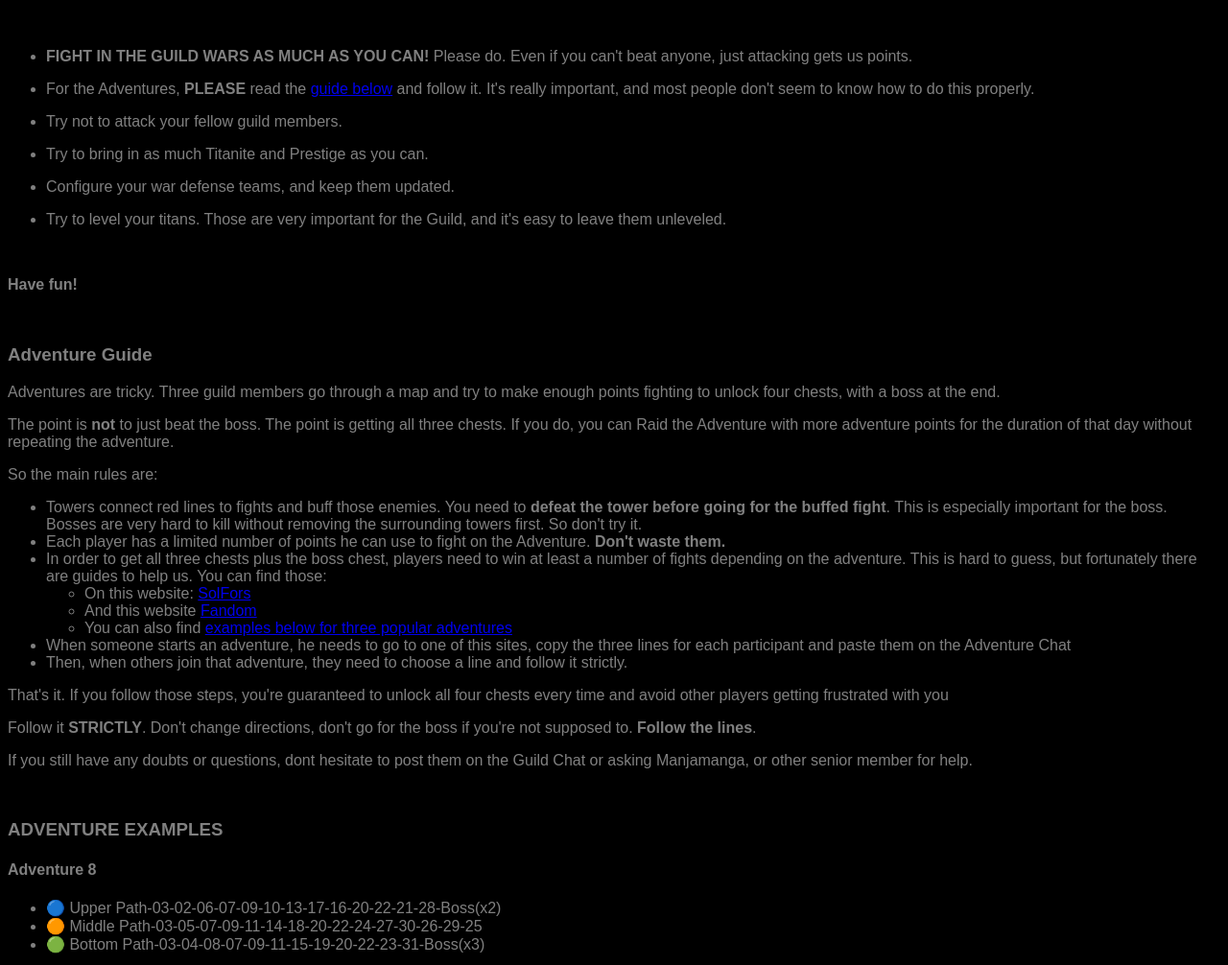
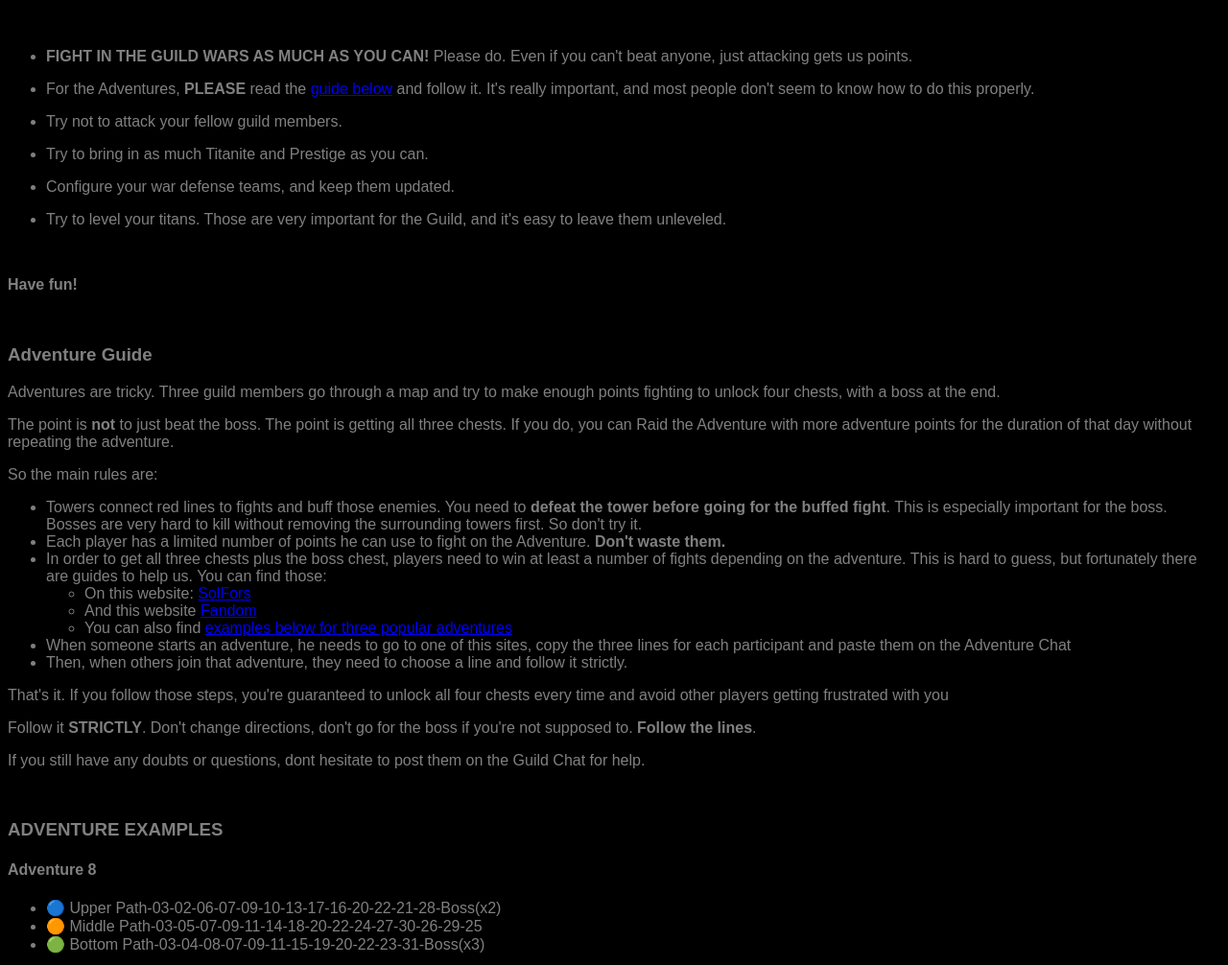
Before and after one commit to herowars-onepiece/herowars-onepiece.github.io, a plain HTML site: page index.html in a window 1280 px wide. Shown: the part 91-1097 px from the top of the page at 96% size. Drawn offline with Linux system fonts and the light colour scheme.

Commit message:
Update index.html

```diff
--- a/index.html
+++ b/index.html
@@ -52,7 +52,7 @@ h1 {
 		</ul>
 		<p>That's it. If you follow those steps, you're guaranteed to unlock all four chests every time and avoid other players getting frustrated with you</p>
 		<p>Follow it <b>STRICTLY</b>. Don't change directions, don't go for the boss if you're not supposed to. <b>Follow the lines</b>.
-		<p>If you still have any doubts or questions, dont hesitate to post them on the Guild Chat or asking Manjamanga, or other senior member for help.</p>
+		<p>If you still have any doubts or questions, dont hesitate to post them on the Guild Chat for help.</p>
 		<br />
 		<h3 id="AdventureExamples">ADVENTURE EXAMPLES</h3>
 		<h4>Adventure 8</h4>
```
